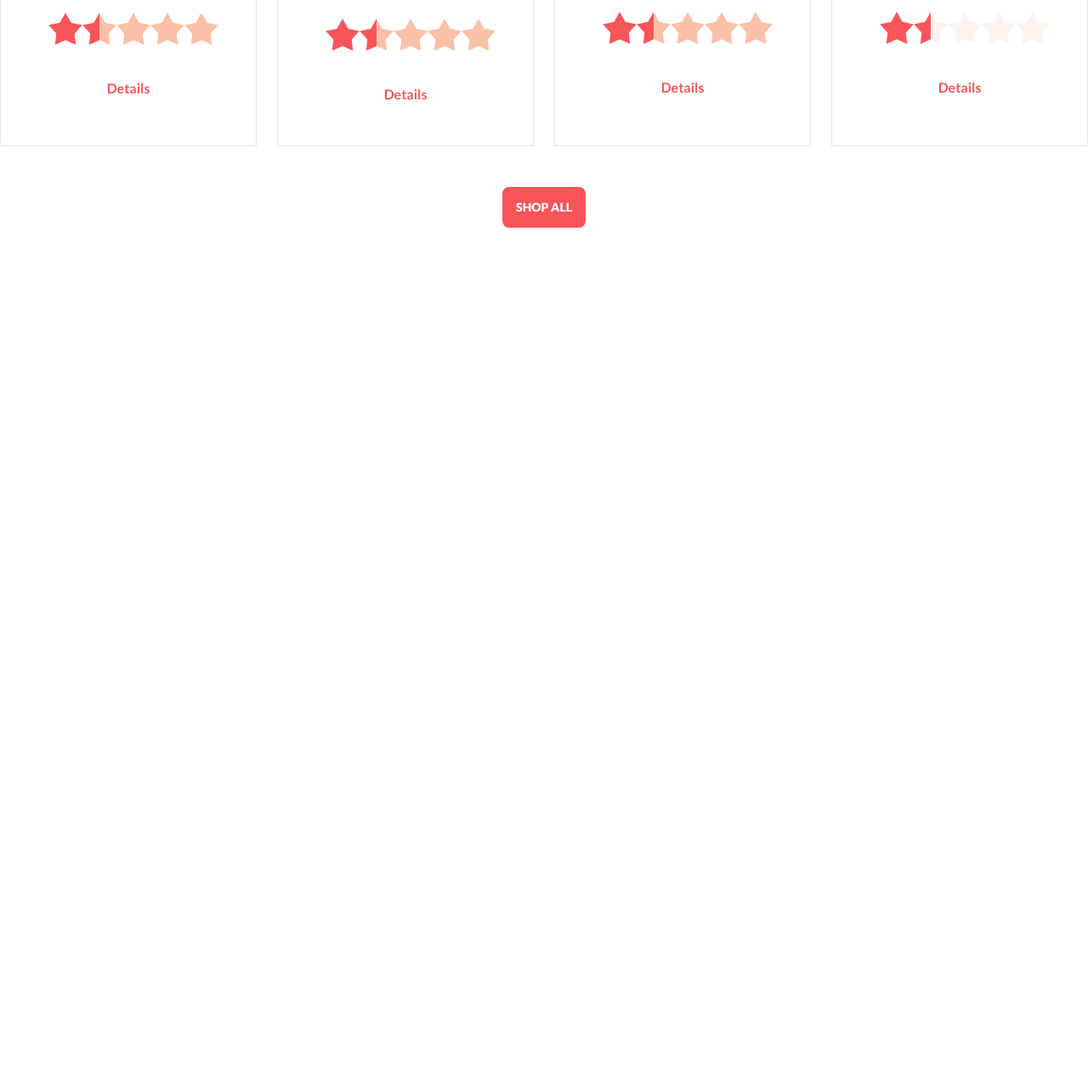
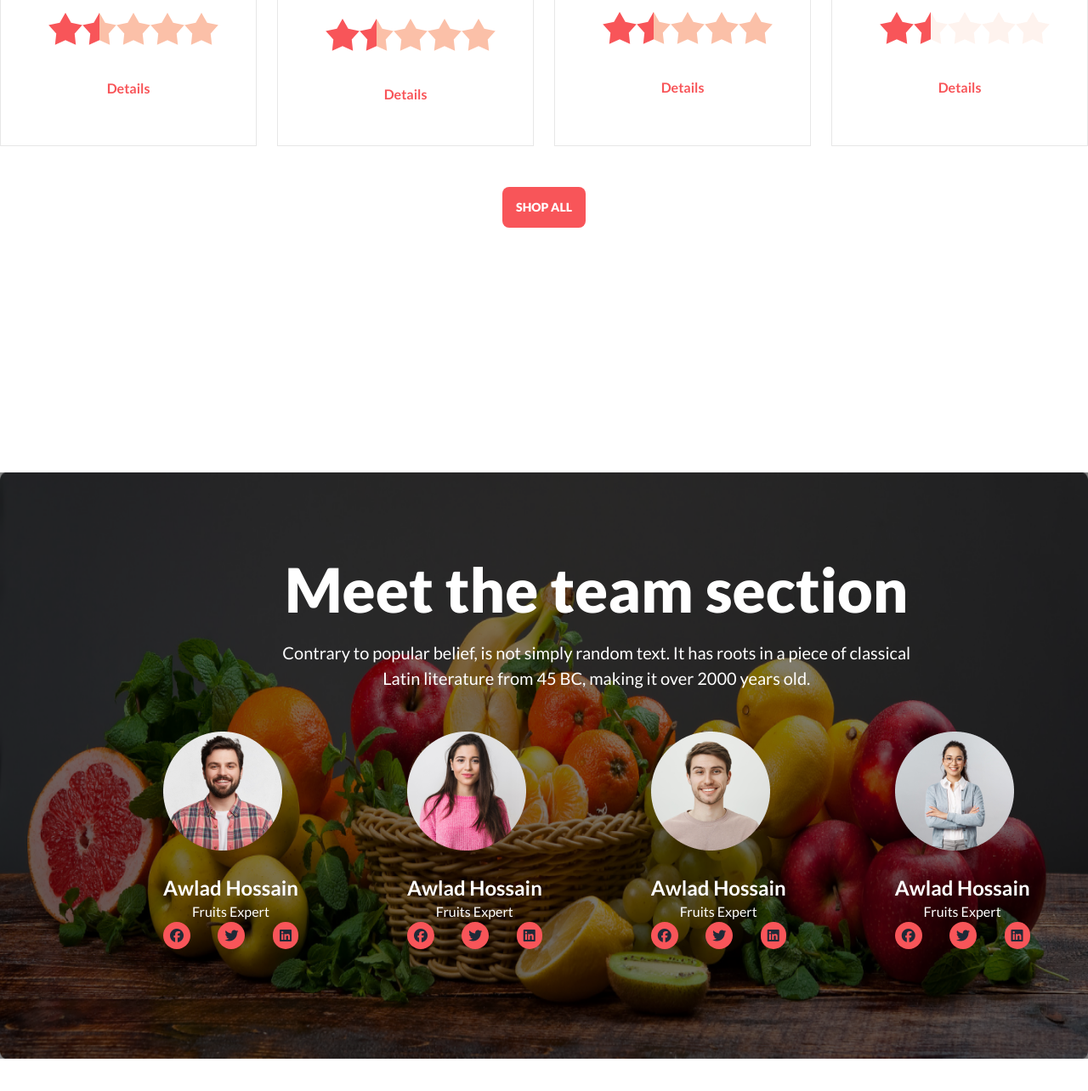
Before and after one commit to nayan5572/fruit-brust-assignment-3, a plain HTML site: page index.html in a window 1280 px wide. Shown: the part 1989-3273 px from the top of the page at 85% size. Before the commit the page ends 2257 px from the top, so only its background shows below. Drawn offline with nearby package versions, Linux system fonts and the light colour scheme.

Commit message:
add meet the team section

```diff
--- a/index.html
+++ b/index.html
@@ -280,7 +280,66 @@
                 <button class="btn bg-[#F85559] font-extrabold text-white border-none">Shop All</button>
             </div>
         </section>
-
+        <!-- Meet the team section -->
+        <section class="mt-40">
+            <div class="py-32">
+                <div id="slide1" class="relative carousel-item w-full">
+                    <img src="images/banner1.png" class="w-full h-[1340px] lg:h-[690px] bg-blend-overlay" />
+                    <div class="absolute inset-0 bg-black opacity-50"></div>
+                    <div class="absolute left-14 lg:left-[15%] lg:top-[10%] text-center mt-8 mx-auto">
+                        <h1 class="text-white lg:text-7xl font-extrabold text-center">Meet the team section</h1>
+                        <p class="text-white lg:text-[20px] font-medium lg:mt-6 text-center">Contrary to popular belief, is not simply random text. It has roots in a piece of classical <br> Latin literature from 45 BC, making it over 2000 years old.</p>
+                        <div class="grid grid-cols-1 md:grid-cols-2 lg:grid-cols-4 gap-4 lg:gap-32 pt-12">
+                            <!-- flex flex-col lg:flex-row justify-between -->
+                            <!-- card 1 -->
+                            <div class="mx-auto">
+                                <img src="images/member1.png" alt="">
+                                <h3 class="text-2xl font-bold text-white mt-7">Awlad Hossain</h3>
+                                <p class="font-medium text-white">Fruits Expert</p>
+                                <div class="flex lg:justify-between gap-6">
+                                    <i class="fa-brands fa-facebook bg-[#F85559] p-2 rounded-full"></i>
+                                    <i class="fa-brands fa-twitter bg-[#F85559] p-2 rounded-full"></i>
+                                    <i class="fa-brands fa-linkedin bg-[#F85559] p-2 rounded-full"></i>
+                                </div>
+                            </div>
+                            <!-- card 2 -->
+                            <div class="mx-auto">
+                                <img src="images/member2.png" alt="">
+                                <h3 class="text-2xl font-bold text-white mt-7">Awlad Hossain</h3>
+                                <p class="font-medium text-white">Fruits Expert</p>
+                                <div class="flex lg:justify-between gap-6">
+                                    <i class="fa-brands fa-facebook bg-[#F85559] p-2 rounded-full"></i>
+                                    <i class="fa-brands fa-twitter bg-[#F85559] p-2 rounded-full"></i>
+                                    <i class="fa-brands fa-linkedin bg-[#F85559] p-2 rounded-full"></i>
+                                </div>
+                            </div>
+                            <!-- card 3 -->
+                            <div class="mx-auto">
+                                <img src="images/member3.png" alt="">
+                                <h3 class="text-2xl font-bold text-white mt-7">Awlad Hossain</h3>
+                                <p class="font-medium text-white">Fruits Expert</p>
+                                <div class="flex lg:justify-between gap-6">
+                                    <i class="fa-brands fa-facebook bg-[#F85559] p-2 rounded-full"></i>
+                                    <i class="fa-brands fa-twitter bg-[#F85559] p-2 rounded-full"></i>
+                                    <i class="fa-brands fa-linkedin bg-[#F85559] p-2 rounded-full"></i>
+                                </div>
+                            </div>
+                            <!-- card 4 -->
+                            <div class="mx-auto">
+                                <img src="images/member4.png" alt="">
+                                <h3 class="text-2xl font-bold text-white mt-7">Awlad Hossain</h3>
+                                <p class="font-medium text-white">Fruits Expert</p>
+                                <div class="flex lg:justify-between gap-6">
+                                    <i class="fa-brands fa-facebook bg-[#F85559] p-2 rounded-full"></i>
+                                    <i class="fa-brands fa-twitter bg-[#F85559] p-2 rounded-full"></i>
+                                    <i class="fa-brands fa-linkedin bg-[#F85559] p-2 rounded-full"></i>
+                                </div>
+                            </div>
+                        </div>
+                    </div>
+                </div>
+            </div>
+        </section>
     </main>
     <footer>
 
```
